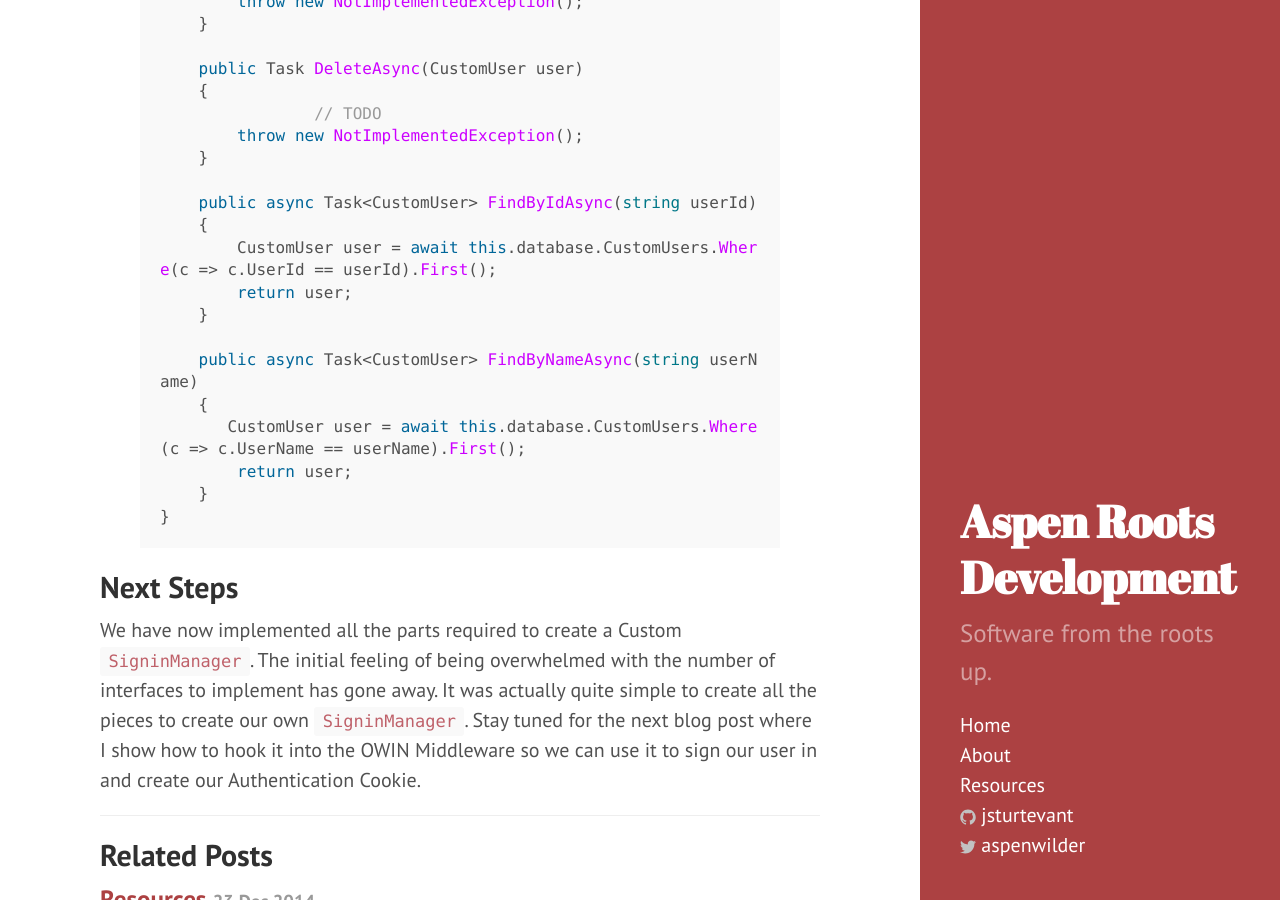
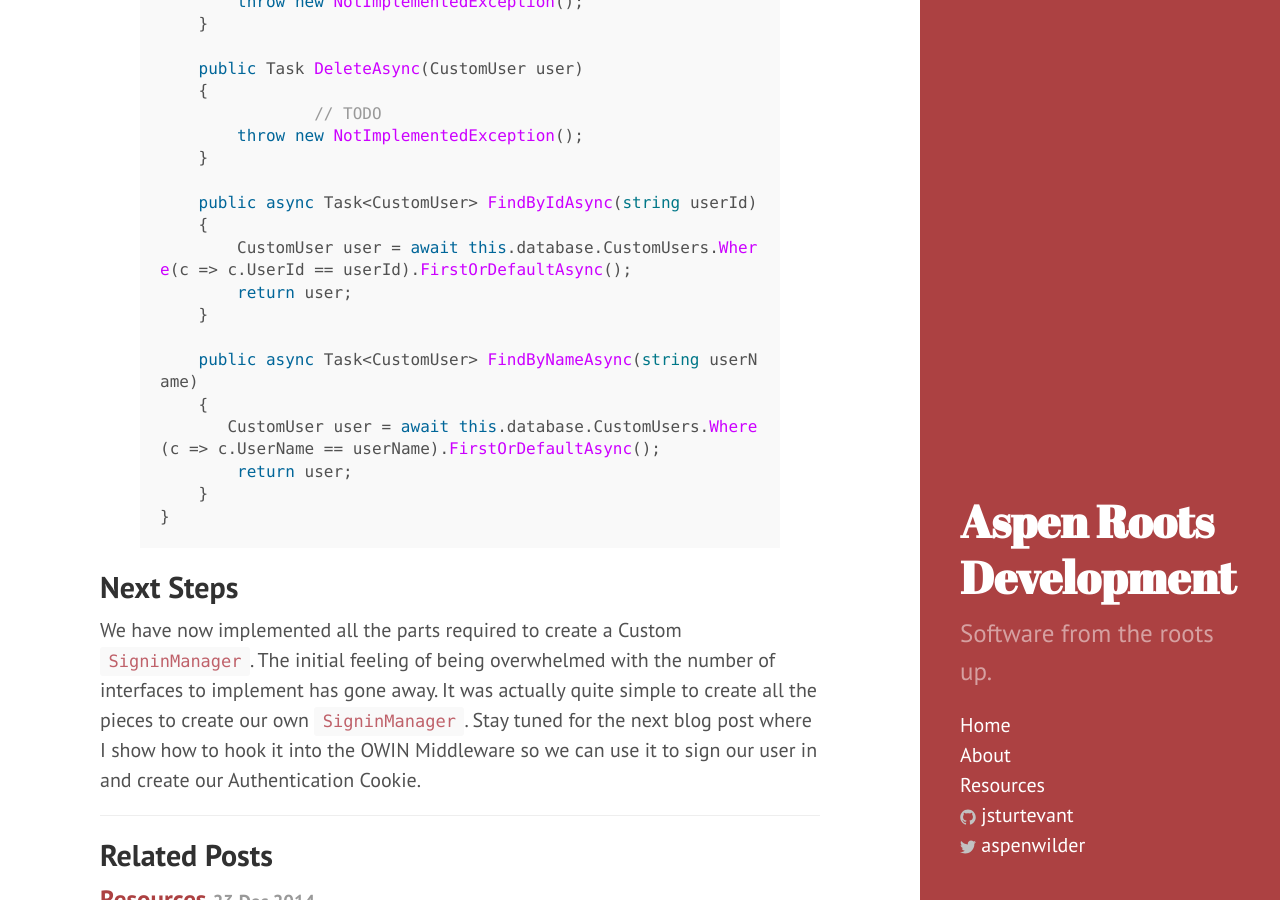
Before and after one commit to jsturtevant/jsturtevant.github.io, a Jekyll site: the page built from _posts/2014-10-02-ASPNET-Identity2.0-Custom-Database.markdown, in a window 1280 px wide and 900 px high, scrolled down 2487 px. Built offline with Jekyll 4.4.1, drawn with Linux system fonts in a browser that asks for light colours; Markdown is read by kramdown in place of the engine named in the settings; comment, search, counter and statistics services are not loaded.

Commit message:
update to FirstOrDefaultAsync

```diff
--- a/_posts/2014-10-02-ASPNET-Identity2.0-Custom-Database.markdown
+++ b/_posts/2014-10-02-ASPNET-Identity2.0-Custom-Database.markdown
@@ -88,13 +88,13 @@ public class CustomUserStore : IUserStore<CustomUser>
 
     public async Task<CustomUser> FindByIdAsync(string userId)
     {
-        CustomUser user = await this.database.CustomUsers.Where(c => c.UserId == userId).First();
+        CustomUser user = await this.database.CustomUsers.Where(c => c.UserId == userId).FirstOrDefaultAsync();
         return user;
     }
 
     public async Task<CustomUser> FindByNameAsync(string userName)
     {
-       CustomUser user = await this.database.CustomUsers.Where(c => c.UserName == userName).First();
+       CustomUser user = await this.database.CustomUsers.Where(c => c.UserName == userName).FirstOrDefaultAsync();
         return user;
     }
 }
```
